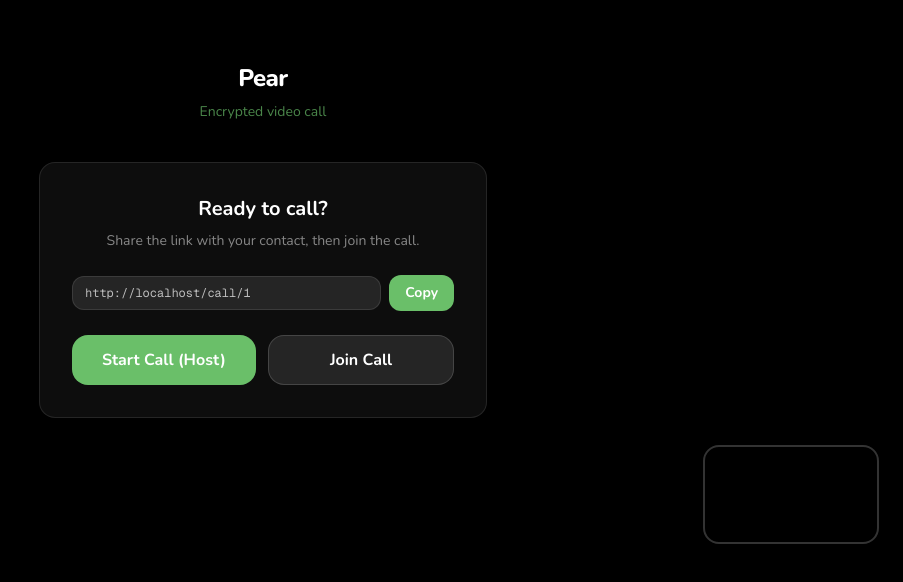
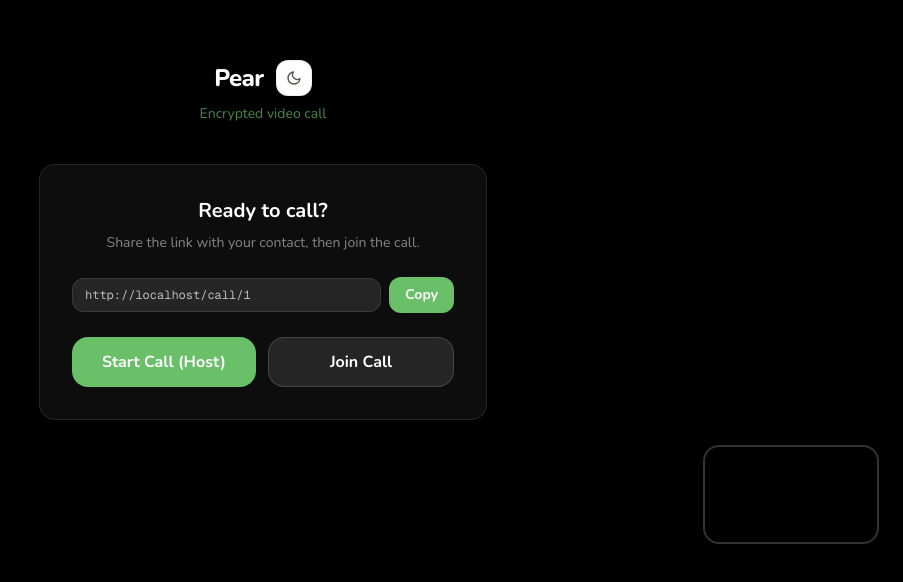
Before and after one commit to timpim-dev/Pear, a Next.js app: page /call/1 in a window 1280 px wide. Shown: the part 160-742 px from the top of the page, without its empty margins (377-1280 px from the left). Built offline with nearby package versions, Linux system fonts and the light colour scheme.

Commit message:
feat: add ThemeToggle component to the call page pre-call overlay

```diff
--- a/app/call/[id]/page.tsx
+++ b/app/call/[id]/page.tsx
@@ -23,6 +23,7 @@ import { useEffect, useRef, useState, useCallback } from "react";
 import { useParams } from "next/navigation";
 import SimplePeer from "simple-peer";
 import { SignalingChannel } from "@/lib/signaling";
+import { ThemeToggle } from "@/components/ThemeToggle";
 
 type CallStatus = "idle" | "waiting" | "connecting" | "connected" | "ended" | "error";
 
@@ -257,9 +258,12 @@ export default function CallPage() {
       {/* Pre-call overlay */}
       {status === "idle" && (
         <div className="absolute inset-0 flex flex-col items-center justify-center bg-pear-dark z-20 animate-fade-in px-4">
-          <a href="/" className="text-2xl font-extrabold text-white tracking-tight mb-2">
-            Pear
-          </a>
+          <div className="flex items-center gap-3 mb-2">
+            <a href="/" className="text-2xl font-extrabold text-white tracking-tight">
+              Pear
+            </a>
+            <ThemeToggle />
+          </div>
           <p className="text-pear-green/70 text-sm mb-10">Encrypted video call</p>
 
           <div className="bg-white/5 border border-white/10 rounded-2xl p-8 w-full max-w-md text-center">
```
